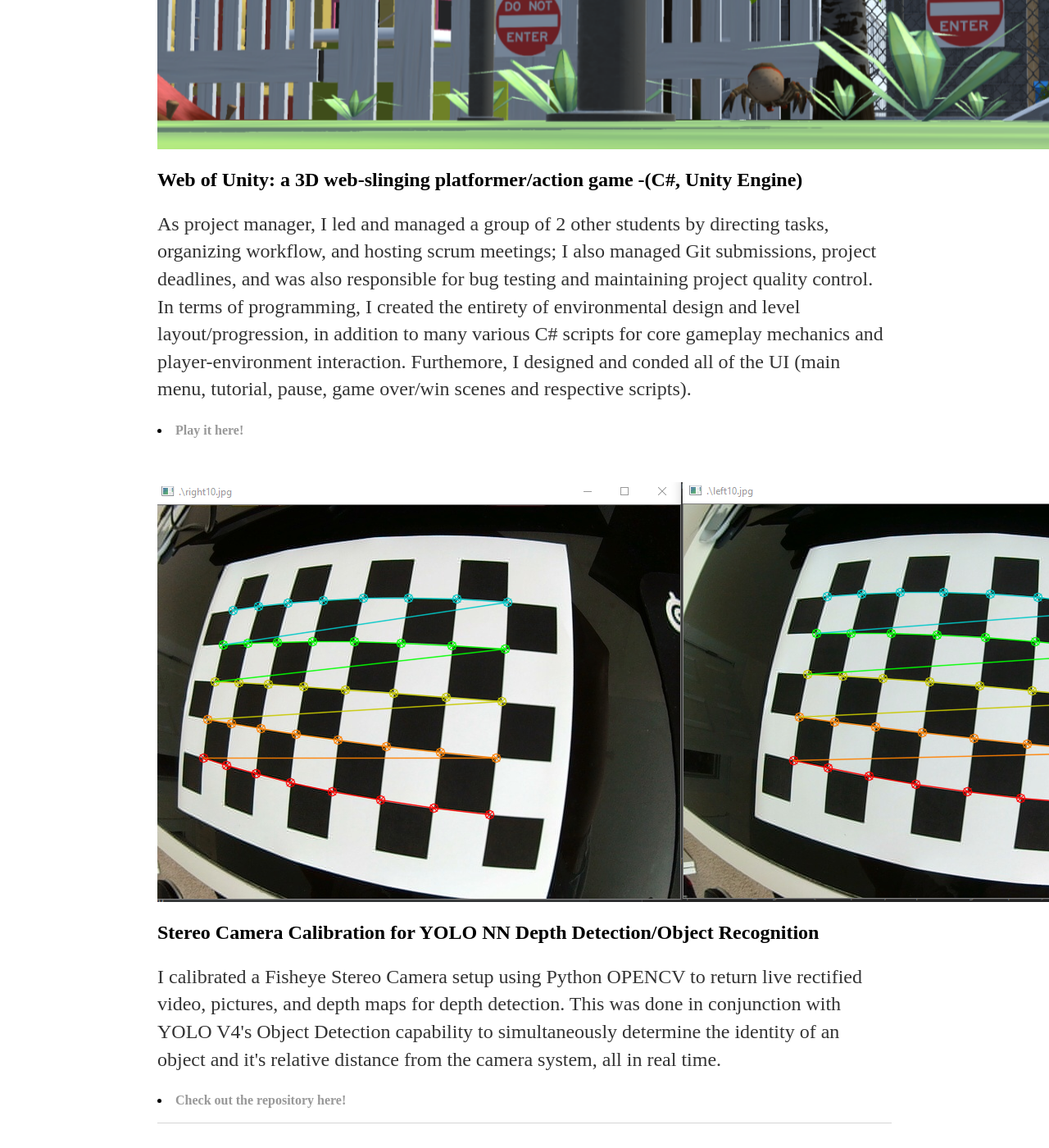
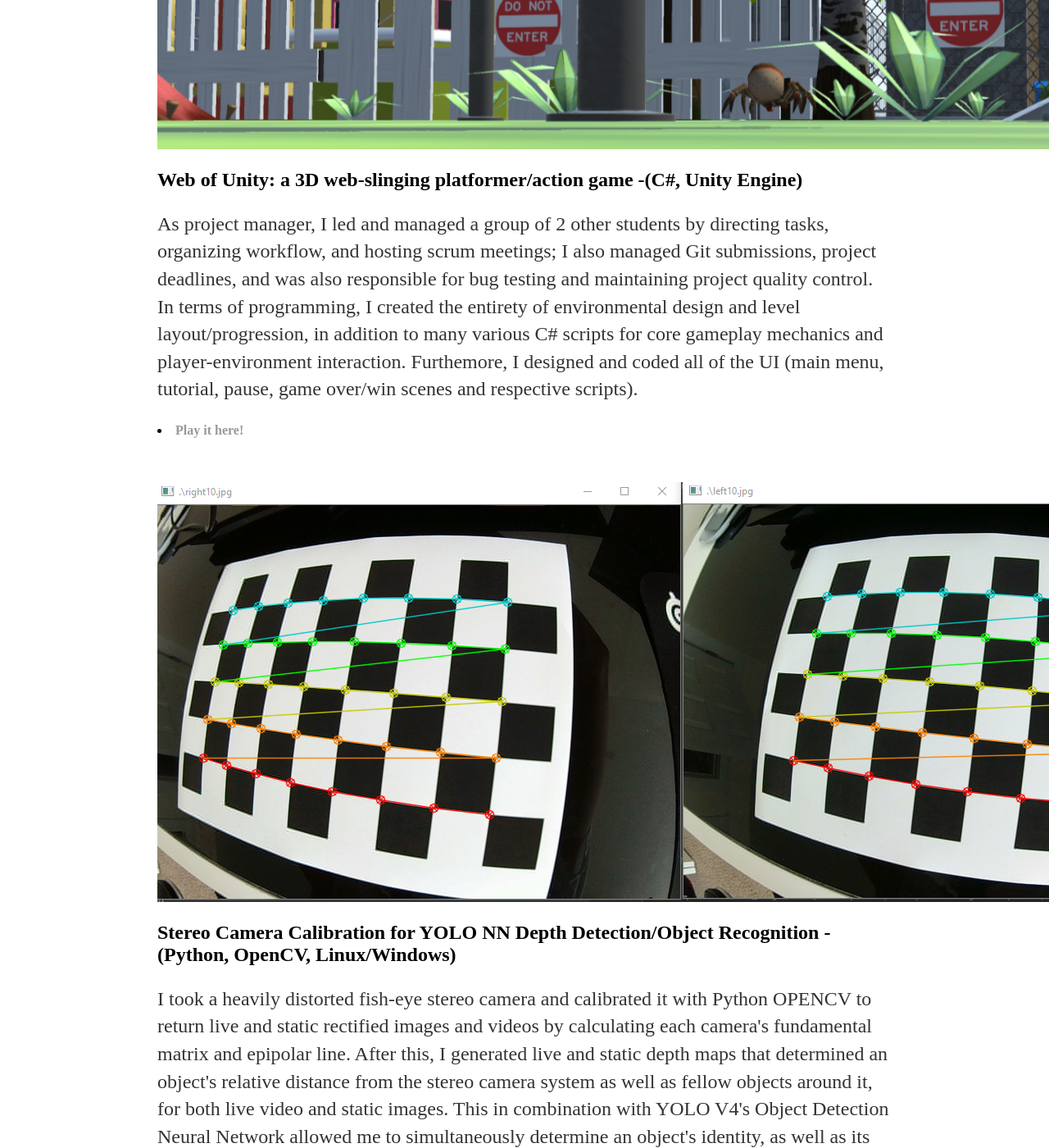
Before and after one commit to michael-c-gao/WebsiteOfMichael, a Jekyll site: the page built from projects/index.html, in a window 1280 px wide and 1400 px high, scrolled down 587 px. Shown: the whole window at 82% size. Built offline with Jekyll 4.4.1, drawn with Linux system fonts in a browser that asks for light colours; some of the changed text lies outside the part shown.

Commit message:
Update index.html

```diff
--- a/projects/index.html
+++ b/projects/index.html
@@ -16,7 +16,7 @@ title: My Projects
 				As project manager, I led and managed a group of 2 other students by directing tasks, organizing workflow, and hosting scrum meetings; I also
 				managed Git submissions, project deadlines, and was also responsible for bug testing and maintaining project quality control.
 				In terms of programming, I created the entirety of environmental design and level layout/progression, in addition to many
-				various C# scripts for core gameplay mechanics and player-environment interaction. Furthemore, I designed and conded all of the UI
+				various C# scripts for core gameplay mechanics and player-environment interaction. Furthemore, I designed and coded all of the UI
 				(main menu, tutorial, pause, game over/win scenes and respective scripts).</p>
 			<li><strong><a href="https://mexhal.itch.io/web-of-unity">Play it here!</a></strong></li>
 			<br>
@@ -26,10 +26,11 @@ title: My Projects
 			<br>
 			<img src="camera.png" alt="CameraCalibration">
 			<br>
-			<h2>Stereo Camera Calibration for YOLO NN Depth Detection/Object Recognition</h2>
-			<p>I calibrated a Fisheye Stereo Camera setup using Python OPENCV to return live rectified video, pictures, and depth maps for depth detection.
-				This was done in conjunction with YOLO V4's Object Detection capability to simultaneously determine the identity of an object and it's
-				relative distance from the camera system, all in real time.</p>
+			<h2>Stereo Camera Calibration for YOLO NN Depth Detection/Object Recognition    -(Python, OpenCV, Linux/Windows)</h2>
+			<p>I took a heavily distorted fish-eye stereo camera and calibrated it with Python OPENCV to return live and static rectified images and videos by calculating
+			each camera's fundamental matrix and epipolar line. After this, I generated live and static depth maps that determined an object's relative distance
+			from the stereo camera system as well as fellow objects around it, for both live video and static images. This in combination with YOLO V4's Object Detection
+			Neural Network allowed me to simultaneously determine an object's identity, as well as its distance from the camera system,  all in real time (with the option of static images too!).</p>
       <li><strong><a href="https://github.com/michael-c-gao/Stereo-Camera-Calibration">Check out the repository here!</a></strong></li>
 				<br>
 
```
